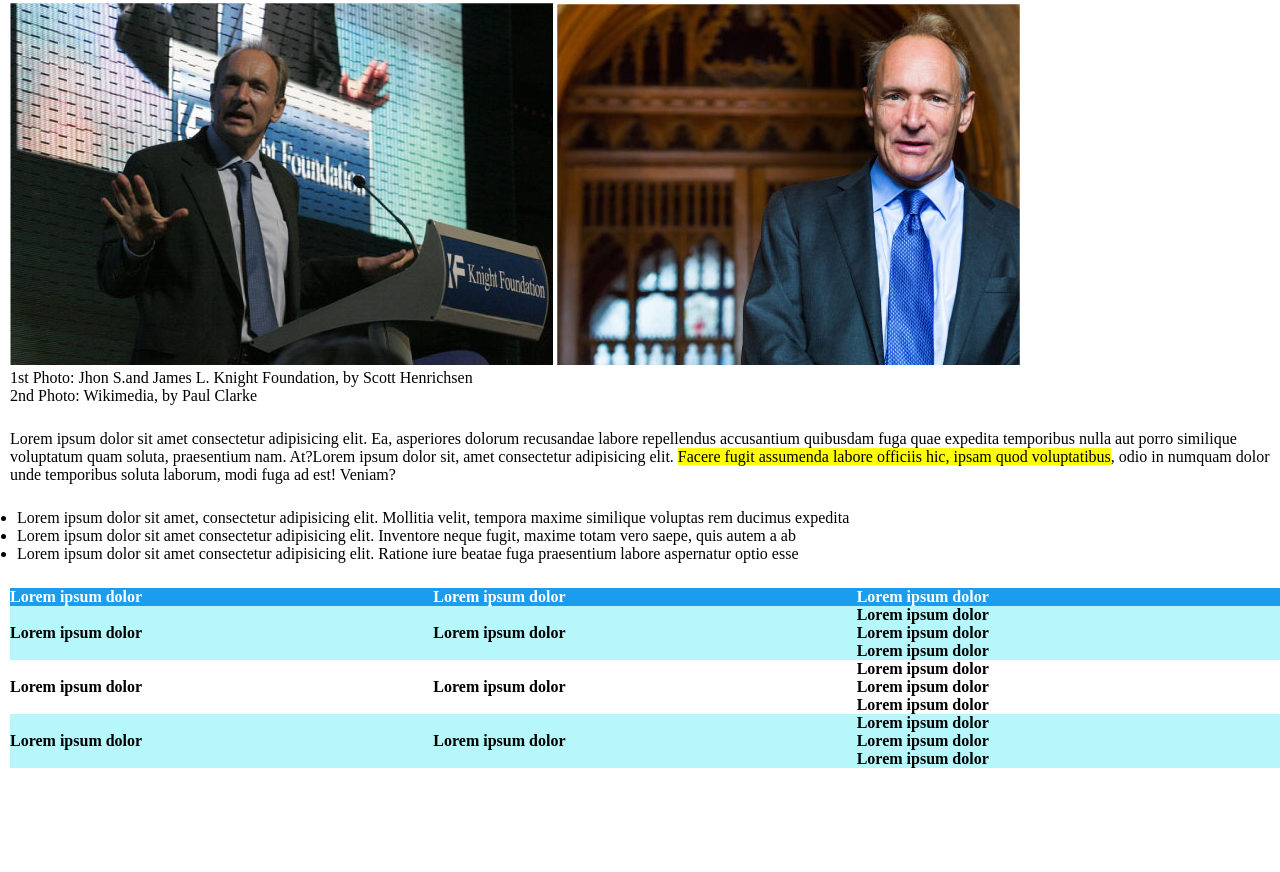
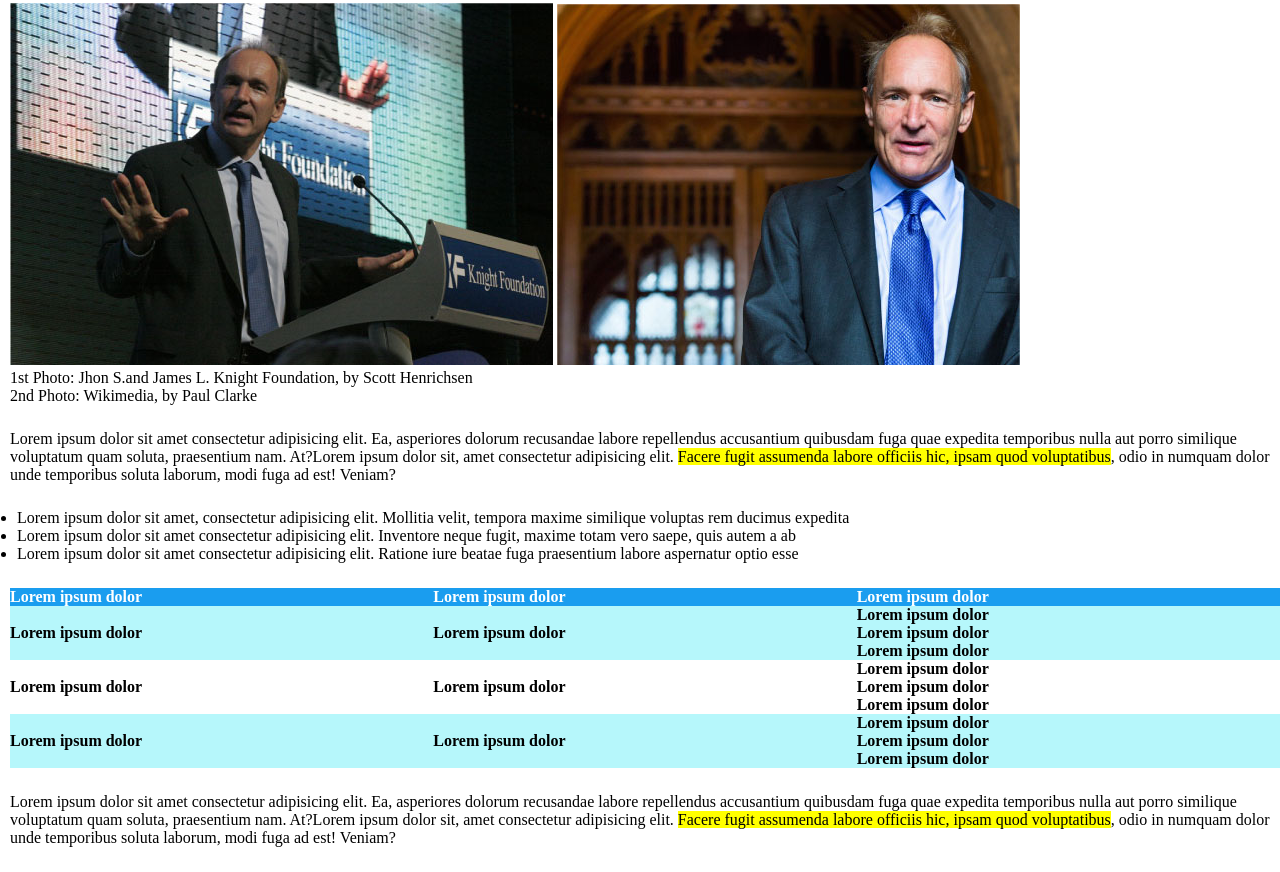
Before and after one commit to Francesco-Alquati/html-css-booleaner, a plain HTML site: page index.html in a window 1280 px wide. Shown: the part 231-1103 px from the top of the page. Before the commit the page ends 999 px from the top, so only its background shows below. Drawn offline with Linux system fonts and the light colour scheme.

Commit message:
[UPD] added another paragraph with highlighted text in main section

```diff
--- a/css/style.css
+++ b/css/style.css
@@ -44,7 +44,10 @@ ul{
 table{
     width: 100%;
     border-collapse: collapse;
+    margin-bottom: 25px;
+
 }
+
 .riga-testa-tabella{
     background-color: rgb(26, 157, 239);
     color:white;
--- a/index.html
+++ b/index.html
@@ -65,6 +65,10 @@
                     </tr>
                 </tbody>
             </table>
+            <!-- secondo paragrafo evidenziato  -->
+            <div class="paragrafi">
+                <p>Lorem ipsum dolor sit amet consectetur adipisicing elit. Ea, asperiores dolorum recusandae labore repellendus accusantium quibusdam fuga quae expedita temporibus nulla aut porro similique voluptatum quam soluta, praesentium nam. At?Lorem ipsum dolor sit, amet consectetur adipisicing elit. <span class="testo-evidenziato">Facere fugit assumenda labore officiis hic, ipsam quod voluptatibus</span>, odio in numquam dolor unde temporibus soluta laborum, modi fuga ad est! Veniam?</p>
+            </div>
         </main>
         <footer>
         </footer>
```
